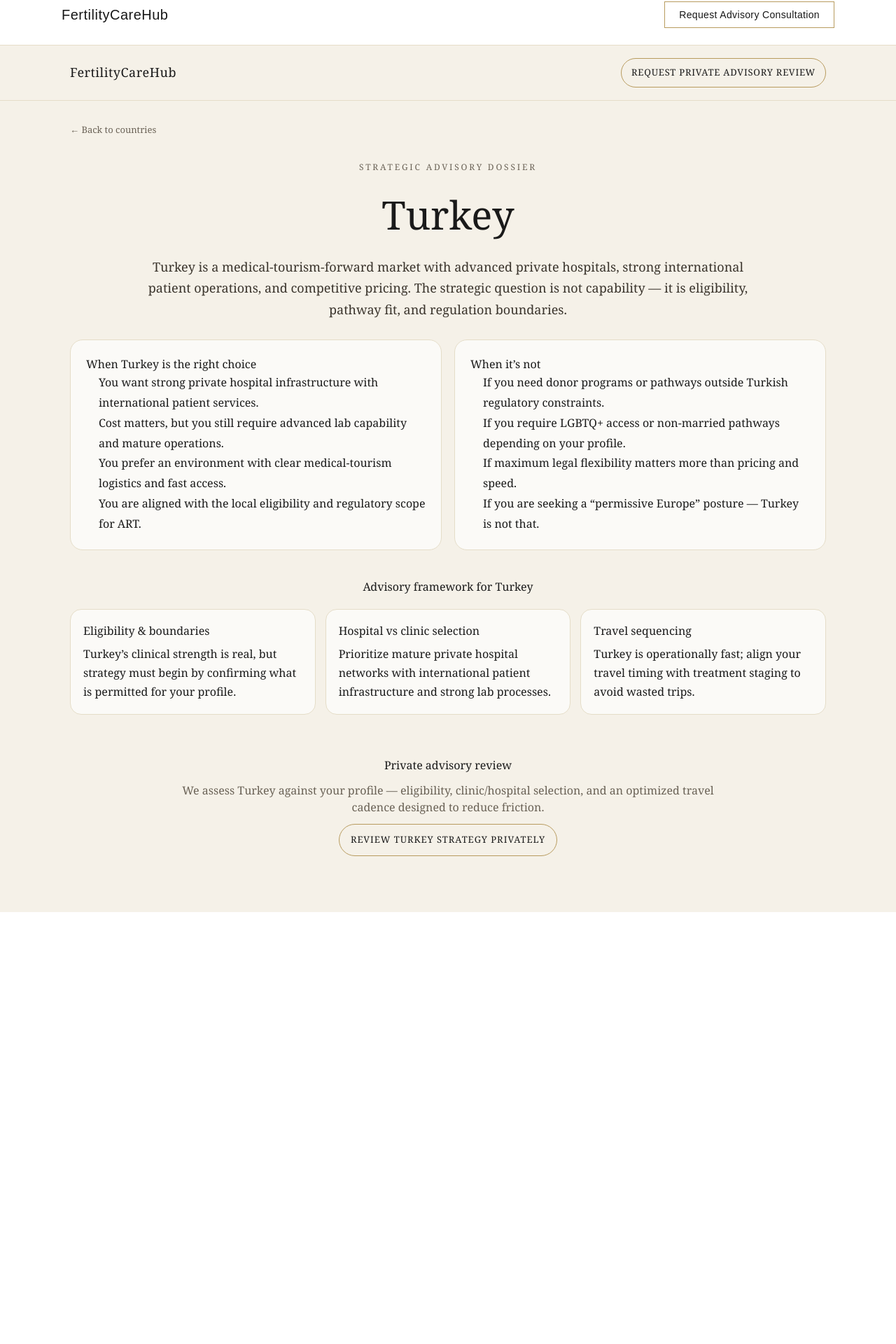
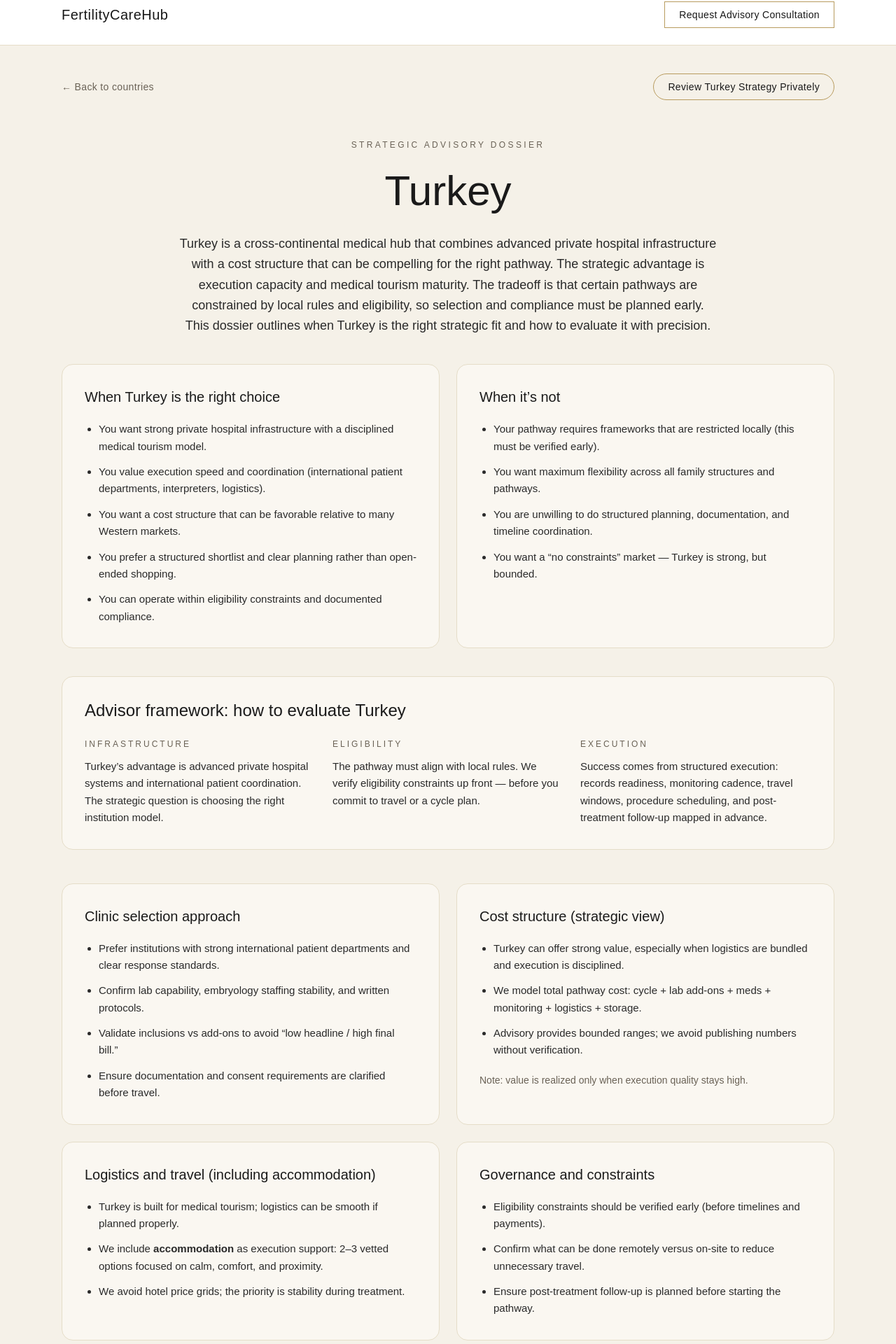
Before and after one commit to fmeliteintl-collab/fertilitycarehub-web, a Next.js app: page /countries/turkey in a window 1280 px wide. Shown: the part 22-1942 px from the top of the page at 70% size. Before the commit the page ends 1325 px from the top, so only its background shows below. Built offline with nearby package versions, Linux system fonts and the light colour scheme.

Commit message:
Build Turkey dossier

```diff
--- a/app/countries/turkey/page.tsx
+++ b/app/countries/turkey/page.tsx
@@ -1,247 +1,239 @@
 import Link from "next/link";
 
-export default function TurkeyDossierPage() {
-  const COUNTRY = "Turkey";
-  const SLUG = "turkey";
-
-  const PAGE_BG = "#F5F1E8";
-  const INK = "#1A1A1A";
-  const MUTED = "#6A6256";
-  const GOLD = "#B89B5E";
-  const BORDER = "#E5DDC8";
-  const CARD_BG = "#FBFAF7";
-
+export default function TurkeyPage() {
   return (
-    <main
-      style={{
-        background: PAGE_BG,
-        color: INK,
-        minHeight: "100vh",
-        fontFamily:
-          'ui-serif, Georgia, Cambria, "Times New Roman", Times, serif',
-      }}
-    >
-      {/* Header */}
-      <header
-        style={{
-          width: "100%",
-          borderBottom: `1px solid ${BORDER}`,
-          background: PAGE_BG,
-        }}
-      >
-        <div
-          style={{
-            maxWidth: 1120,
-            margin: "0 auto",
-            padding: "18px 20px",
-            display: "flex",
-            alignItems: "center",
-            justifyContent: "space-between",
-          }}
-        >
+    <main className="min-h-screen bg-[#F5F1E8] text-[#1A1A1A]">
+      {/* Top utility bar */}
+      <div className="max-w-6xl mx-auto px-6 pt-10">
+        <div className="flex items-center justify-between">
           <Link
             href="/countries"
-            style={{
-              textDecoration: "none",
-              color: INK,
-              fontSize: 18,
-              letterSpacing: 0.5,
-            }}
+            className="text-sm tracking-wide text-[#6A6256] hover:text-[#1A1A1A]"
           >
-            FertilityCareHub
+            ← Back to countries
           </Link>
 
           <Link
-            href={`/countries/${SLUG}#consultation`}
-            style={{
-              textDecoration: "none",
-              border: `1px solid ${GOLD}`,
-              color: INK,
-              padding: "10px 14px",
-              borderRadius: 999,
-              fontSize: 13,
-              letterSpacing: 0.8,
-              textTransform: "uppercase",
-              background: "transparent",
-            }}
+            href="/consultation"
+            className="inline-flex items-center justify-center rounded-full border border-[#B89B5E] px-5 py-2 text-sm tracking-wide text-[#1A1A1A] hover:bg-[#F0E7D6]"
           >
-            Request Private Advisory Review
+            Review Turkey Strategy Privately
           </Link>
         </div>
-      </header>
+      </div>
 
-      <div style={{ maxWidth: 1120, margin: "0 auto", padding: "28px 20px 80px" }}>
-        {/* Back */}
-        <div>
-          <Link
-            href="/countries"
-            style={{ textDecoration: "none", color: MUTED, fontSize: 13 }}
-          >
-            ← Back to countries
-          </Link>
-        </div>
-
-        {/* Hero */}
-        <section style={{ paddingTop: 34, paddingBottom: 28, textAlign: "center" }}>
-          <div
-            style={{
-              fontSize: 12,
-              letterSpacing: 2.8,
-              textTransform: "uppercase",
-              color: MUTED,
-              marginBottom: 16,
-            }}
-          >
-            Strategic advisory dossier
+      {/* Hero */}
+      <section className="max-w-6xl mx-auto px-6 pt-14 pb-10">
+        <div className="text-center">
+          <div className="text-xs tracking-[0.28em] text-[#6A6256]">
+            STRATEGIC ADVISORY DOSSIER
           </div>
 
-          <h1 style={{ margin: 0, fontSize: 56 }}>
-            {COUNTRY}
+          <h1 className="mt-5 text-5xl md:text-6xl leading-tight font-medium">
+            Turkey
           </h1>
 
-          <p
-            style={{
-              margin: "18px auto 0",
-              maxWidth: 860,
-              fontSize: 18,
-              lineHeight: 1.7,
-              color: "#3A342C",
-            }}
-          >
-            Turkey is a medical-tourism-forward market with advanced private hospitals,
-            strong international patient operations, and competitive pricing.
-            The strategic question is not capability — it is eligibility, pathway fit,
-            and regulation boundaries.
+          <p className="mt-6 max-w-3xl mx-auto text-lg leading-relaxed text-[#2A2A2A]">
+            Turkey is a cross-continental medical hub that combines advanced private hospital
+            infrastructure with a cost structure that can be compelling for the right pathway.
+            The strategic advantage is execution capacity and medical tourism maturity. The tradeoff
+            is that certain pathways are constrained by local rules and eligibility, so selection
+            and compliance must be planned early. This dossier outlines when Turkey is the right
+            strategic fit and how to evaluate it with precision.
           </p>
-        </section>
+        </div>
+      </section>
 
-        {/* 2 Column */}
-        <section
-          style={{
-            display: "grid",
-            gridTemplateColumns: "1fr 1fr",
-            gap: 18,
-          }}
-        >
-          <div
-            style={{
-              background: CARD_BG,
-              border: `1px solid ${BORDER}`,
-              borderRadius: 18,
-              padding: 22,
-            }}
-          >
-            <h2>When Turkey is the right choice</h2>
-            <ul style={{ paddingLeft: 18, lineHeight: 1.8 }}>
-              <li>You want strong private hospital infrastructure with international patient services.</li>
-              <li>Cost matters, but you still require advanced lab capability and mature operations.</li>
-              <li>You prefer an environment with clear medical-tourism logistics and fast access.</li>
-              <li>You are aligned with the local eligibility and regulatory scope for ART.</li>
+      {/* Two-column decision block */}
+      <section className="max-w-6xl mx-auto px-6 pb-10">
+        <div className="grid md:grid-cols-2 gap-6">
+          <div className="rounded-2xl border border-[#E5DDC8] bg-[#FAF7F1] p-8">
+            <h2 className="text-xl font-medium">When Turkey is the right choice</h2>
+            <ul className="mt-5 space-y-3 text-[15px] leading-relaxed text-[#2A2A2A] list-disc pl-5">
+              <li>
+                You want strong private hospital infrastructure with a disciplined medical tourism model.
+              </li>
+              <li>
+                You value execution speed and coordination (international patient departments, interpreters, logistics).
+              </li>
+              <li>
+                You want a cost structure that can be favorable relative to many Western markets.
+              </li>
+              <li>
+                You prefer a structured shortlist and clear planning rather than open-ended shopping.
+              </li>
+              <li>
+                You can operate within eligibility constraints and documented compliance.
+              </li>
             </ul>
           </div>
 
-          <div
-            style={{
-              background: CARD_BG,
-              border: `1px solid ${BORDER}`,
-              borderRadius: 18,
-              padding: 22,
-            }}
-          >
-            <h2>When it’s not</h2>
-            <ul style={{ paddingLeft: 18, lineHeight: 1.8 }}>
-              <li>If you need donor programs or pathways outside Turkish regulatory constraints.</li>
-              <li>If you require LGBTQ+ access or non-married pathways depending on your profile.</li>
-              <li>If maximum legal flexibility matters more than pricing and speed.</li>
-              <li>If you are seeking a “permissive Europe” posture — Turkey is not that.</li>
+          <div className="rounded-2xl border border-[#E5DDC8] bg-[#FAF7F1] p-8">
+            <h2 className="text-xl font-medium">When it’s not</h2>
+            <ul className="mt-5 space-y-3 text-[15px] leading-relaxed text-[#2A2A2A] list-disc pl-5">
+              <li>
+                Your pathway requires frameworks that are restricted locally (this must be verified early).
+              </li>
+              <li>
+                You want maximum flexibility across all family structures and pathways.
+              </li>
+              <li>
+                You are unwilling to do structured planning, documentation, and timeline coordination.
+              </li>
+              <li>
+                You want a “no constraints” market — Turkey is strong, but bounded.
+              </li>
             </ul>
           </div>
-        </section>
+        </div>
+      </section>
 
-        {/* Framework */}
-        <section style={{ marginTop: 40 }}>
-          <h2 style={{ textAlign: "center" }}>
-            Advisory framework for {COUNTRY}
-          </h2>
+      {/* Framework */}
+      <section className="max-w-6xl mx-auto px-6 pb-12">
+        <div className="rounded-2xl border border-[#E5DDC8] bg-[#FAF7F1] p-8">
+          <h2 className="text-2xl font-medium">Advisor framework: how to evaluate Turkey</h2>
 
-          <div
-            style={{
-              display: "grid",
-              gridTemplateColumns: "repeat(3, 1fr)",
-              gap: 14,
-              marginTop: 20,
-            }}
-          >
-            {[
-              {
-                title: "Eligibility & boundaries",
-                text: "Turkey’s clinical strength is real, but strategy must begin by confirming what is permitted for your profile.",
-              },
-              {
-                title: "Hospital vs clinic selection",
-                text: "Prioritize mature private hospital networks with international patient infrastructure and strong lab processes.",
-              },
-              {
-                title: "Travel sequencing",
-                text: "Turkey is operationally fast; align your travel timing with treatment staging to avoid wasted trips.",
-              },
-            ].map((card) => (
-              <div
-                key={card.title}
-                style={{
-                  background: CARD_BG,
-                  border: `1px solid ${BORDER}`,
-                  borderRadius: 16,
-                  padding: 18,
-                }}
-              >
-                <div style={{ fontWeight: 500 }}>{card.title}</div>
-                <div style={{ marginTop: 8, lineHeight: 1.7 }}>
-                  {card.text}
-                </div>
-              </div>
-            ))}
+          <div className="mt-6 grid md:grid-cols-3 gap-6">
+            <div>
+              <div className="text-xs tracking-[0.25em] text-[#6A6256]">INFRASTRUCTURE</div>
+              <p className="mt-3 text-[15px] leading-relaxed text-[#2A2A2A]">
+                Turkey’s advantage is advanced private hospital systems and international patient coordination.
+                The strategic question is choosing the right institution model.
+              </p>
+            </div>
+
+            <div>
+              <div className="text-xs tracking-[0.25em] text-[#6A6256]">ELIGIBILITY</div>
+              <p className="mt-3 text-[15px] leading-relaxed text-[#2A2A2A]">
+                The pathway must align with local rules. We verify eligibility constraints up front —
+                before you commit to travel or a cycle plan.
+              </p>
+            </div>
+
+            <div>
+              <div className="text-xs tracking-[0.25em] text-[#6A6256]">EXECUTION</div>
+              <p className="mt-3 text-[15px] leading-relaxed text-[#2A2A2A]">
+                Success comes from structured execution: records readiness, monitoring cadence, travel windows,
+                procedure scheduling, and post-treatment follow-up mapped in advance.
+              </p>
+            </div>
           </div>
-        </section>
+        </div>
+      </section>
 
-        {/* CTA */}
-        <section id="consultation" style={{ marginTop: 60, textAlign: "center" }}>
-          <h2>Private advisory review</h2>
-          <p style={{ maxWidth: 800, margin: "12px auto", color: MUTED }}>
-            We assess Turkey against your profile — eligibility, clinic/hospital selection,
-            and an optimized travel cadence designed to reduce friction.
+      {/* Core sections */}
+      <section className="max-w-6xl mx-auto px-6 pb-12">
+        <div className="grid md:grid-cols-2 gap-6">
+          <div className="rounded-2xl border border-[#E5DDC8] bg-[#FAF7F1] p-8">
+            <h3 className="text-xl font-medium">Clinic selection approach</h3>
+            <ul className="mt-5 space-y-3 text-[15px] leading-relaxed text-[#2A2A2A] list-disc pl-5">
+              <li>
+                Prefer institutions with strong international patient departments and clear response standards.
+              </li>
+              <li>
+                Confirm lab capability, embryology staffing stability, and written protocols.
+              </li>
+              <li>
+                Validate inclusions vs add-ons to avoid “low headline / high final bill.”
+              </li>
+              <li>
+                Ensure documentation and consent requirements are clarified before travel.
+              </li>
+            </ul>
+          </div>
+
+          <div className="rounded-2xl border border-[#E5DDC8] bg-[#FAF7F1] p-8">
+            <h3 className="text-xl font-medium">Cost structure (strategic view)</h3>
+            <ul className="mt-5 space-y-3 text-[15px] leading-relaxed text-[#2A2A2A] list-disc pl-5">
+              <li>
+                Turkey can offer strong value, especially when logistics are bundled and execution is disciplined.
+              </li>
+              <li>
+                We model total pathway cost: cycle + lab add-ons + meds + monitoring + logistics + storage.
+              </li>
+              <li>
+                Advisory provides bounded ranges; we avoid publishing numbers without verification.
+              </li>
+            </ul>
+            <p className="mt-5 text-sm text-[#6A6256]">
+              Note: value is realized only when execution quality stays high.
+            </p>
+          </div>
+
+          <div className="rounded-2xl border border-[#E5DDC8] bg-[#FAF7F1] p-8">
+            <h3 className="text-xl font-medium">Logistics and travel (including accommodation)</h3>
+            <ul className="mt-5 space-y-3 text-[15px] leading-relaxed text-[#2A2A2A] list-disc pl-5">
+              <li>
+                Turkey is built for medical tourism; logistics can be smooth if planned properly.
+              </li>
+              <li>
+                We include <strong>accommodation</strong> as execution support: 2–3 vetted options focused on calm, comfort, and proximity.
+              </li>
+              <li>
+                We avoid hotel price grids; the priority is stability during treatment.
+              </li>
+            </ul>
+          </div>
+
+          <div className="rounded-2xl border border-[#E5DDC8] bg-[#FAF7F1] p-8">
+            <h3 className="text-xl font-medium">Governance and constraints</h3>
+            <ul className="mt-5 space-y-3 text-[15px] leading-relaxed text-[#2A2A2A] list-disc pl-5">
+              <li>
+                Eligibility constraints should be verified early (before timelines and payments).
+              </li>
+              <li>
+                Confirm what can be done remotely versus on-site to reduce unnecessary travel.
+              </li>
+              <li>
+                Ensure post-treatment follow-up is planned before starting the pathway.
+              </li>
+            </ul>
+          </div>
+        </div>
+      </section>
+
+      {/* What we exclude */}
+      <section className="max-w-6xl mx-auto px-6 pb-12">
+        <div className="rounded-2xl border border-[#E5DDC8] bg-[#FAF7F1] p-8">
+          <h3 className="text-xl font-medium">What we deliberately exclude (the private filter)</h3>
+          <div className="mt-5 grid md:grid-cols-2 gap-6">
+            <ul className="space-y-3 text-[15px] leading-relaxed text-[#2A2A2A] list-disc pl-5">
+              <li>Exhaustive clinic lists.</li>
+              <li>DIY visa bureaucracy playbooks.</li>
+              <li>Generic “best clinic” rankings without pathway fit logic.</li>
+            </ul>
+            <ul className="space-y-3 text-[15px] leading-relaxed text-[#2A2A2A] list-disc pl-5">
+              <li>Hotel price comparison tables.</li>
+              <li>Static pricing numbers without verification.</li>
+              <li>One-size-fits-all pathway templates.</li>
+            </ul>
+          </div>
+        </div>
+      </section>
+
+      {/* CTA */}
+      <section className="max-w-6xl mx-auto px-6 pb-16">
+        <div className="rounded-2xl border border-[#E5DDC8] bg-[#FAF7F1] p-10 text-center">
+          <h3 className="text-2xl font-medium">Private advisory, not a public database.</h3>
+          <p className="mt-4 max-w-2xl mx-auto text-[15px] leading-relaxed text-[#2A2A2A]">
+            If Turkey is on your shortlist, the decisive step is matching your pathway to the right institution model
+            and verifying constraints early. We curate the shortlist, validate execution, and map a calm plan.
           </p>
 
-          <Link
-            href="/consultation"
-            style={{
-              display: "inline-block",
-              border: `1px solid ${GOLD}`,
-              padding: "12px 16px",
-              borderRadius: 999,
-              textDecoration: "none",
-              color: INK,
-              fontSize: 13,
-              letterSpacing: 1,
-              textTransform: "uppercase",
-            }}
-          >
-            Review Turkey Strategy Privately
-          </Link>
-        </section>
-      </div>
+          <div className="mt-7 flex items-center justify-center">
+            <Link
+              href="/consultation"
+              className="inline-flex items-center justify-center rounded-full border border-[#B89B5E] px-6 py-3 text-sm tracking-wide text-[#1A1A1A] hover:bg-[#F0E7D6]"
+            >
+              Request Private Advisory Review
+            </Link>
+          </div>
 
-      <style>{`
-        @media (max-width: 900px) {
-          section[style*="grid-template-columns: 1fr 1fr"] {
-            grid-template-columns: 1fr !important;
-          }
-          section[style*="repeat(3, 1fr)"] {
-            grid-template-columns: 1fr !important;
-          }
-          h1 { font-size: 40px !important; }
-        }
-      `}</style>
+          <div className="mt-3 text-xs tracking-wide text-[#6A6256]">
+            Discreet, structured guidance aligned to your profile and jurisdictional constraints.
+          </div>
+        </div>
+      </section>
     </main>
   );
 }
```
